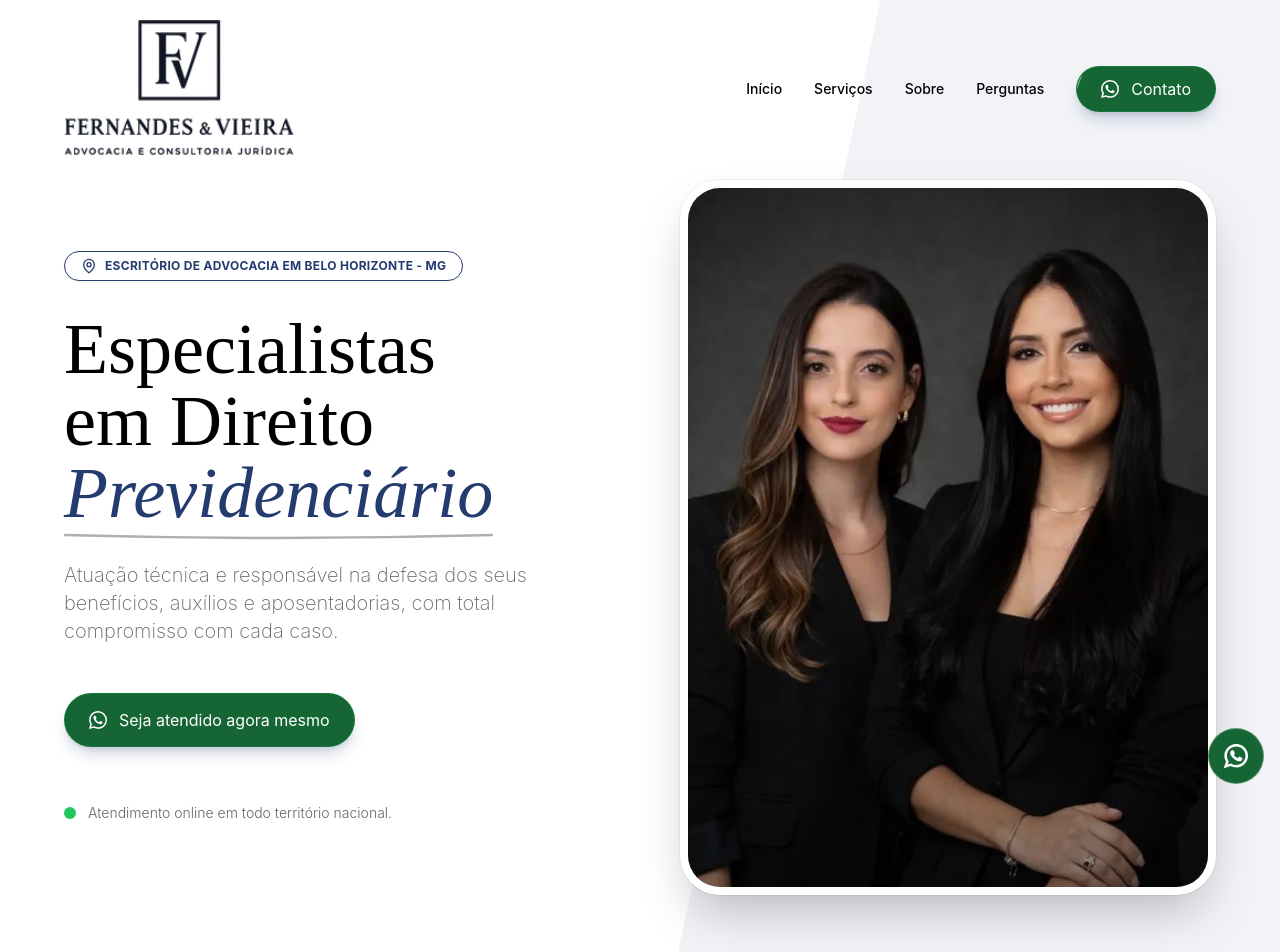
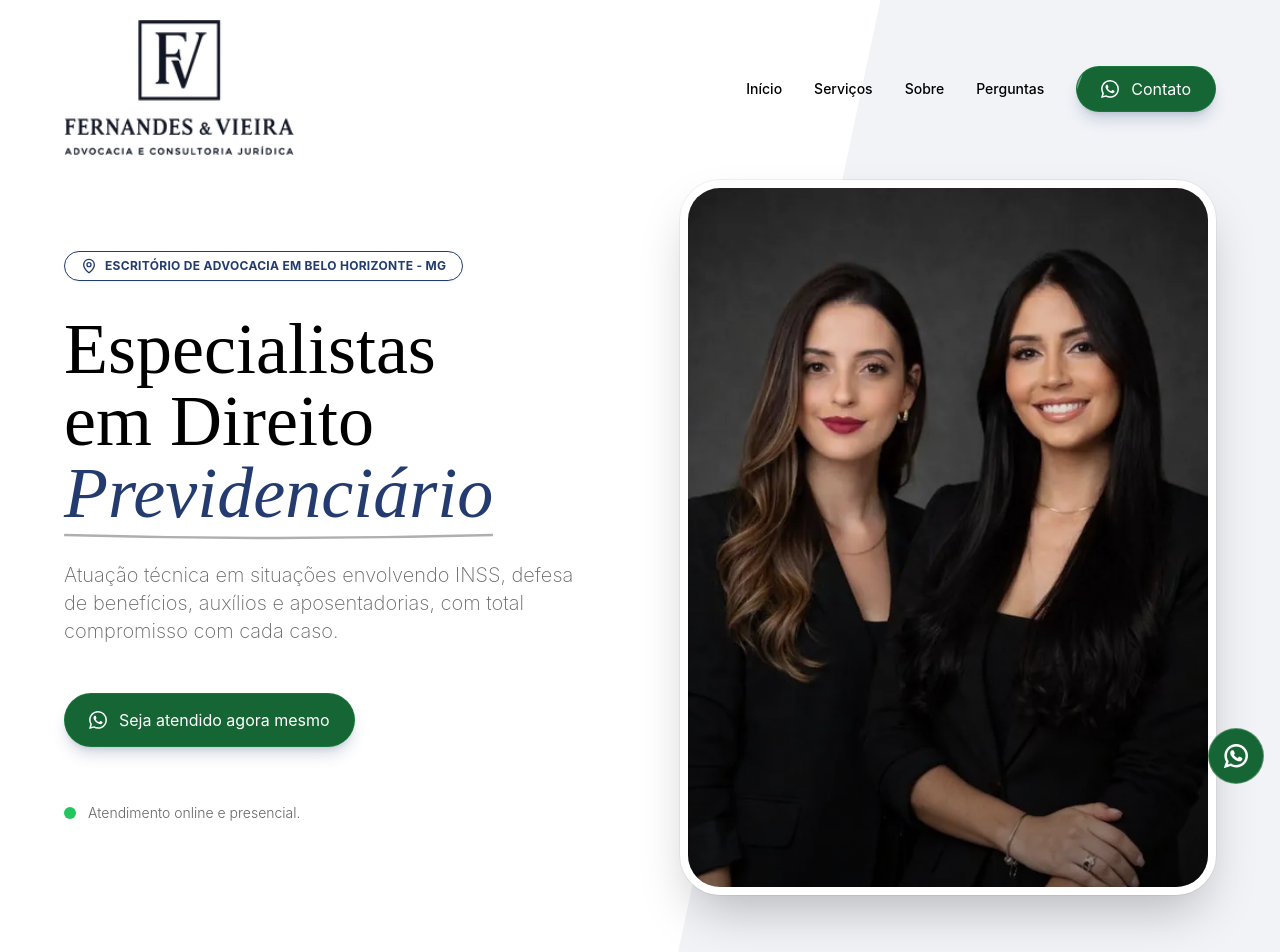
Before and after one commit to Paper-Street-Softwares/LPA-Fernades-e-Vieira, a React (Vite) app: page /#home in a window 1280 px wide. Shown: the top 952 px of the page. Built offline with nearby package versions, Linux system fonts and the light colour scheme.

Commit message:
fix: Copy

```diff
--- a/src/content/content.jsx
+++ b/src/content/content.jsx
@@ -64,7 +64,7 @@ export const infos = {
   ),
   expediente: (
     <div>
-      <p>Segunda a setxa-feira</p>
+      <p>Segunda a Sexta-feira</p>
       <p>8h às 18h</p>
     </div>
   ),
@@ -133,8 +133,8 @@ const content = {
       ),
       subtitle: (
         <p>
-          Atuação técnica e responsável na defesa dos seus benefícios, auxílios
-          e aposentadorias, com total compromisso com cada caso.
+          Atuação técnica em situações envolvendo INSS, defesa de benefícios,
+          auxílios e aposentadorias, com total compromisso com cada caso.
         </p>
       ),
       heroDefaultImage: heroDefaultImg, // img da pessoa mobile
@@ -146,7 +146,7 @@ const content = {
       obsHero: {
         icon: <LucideIdCard />,
         iconTwo: <LucideIdCard />,
-        text: "Atendimento online em todo território nacional.",
+        text: "Atendimento online e presencial.",
         textTwo: "",
       },
       secondaryCta: "Contato",
```
